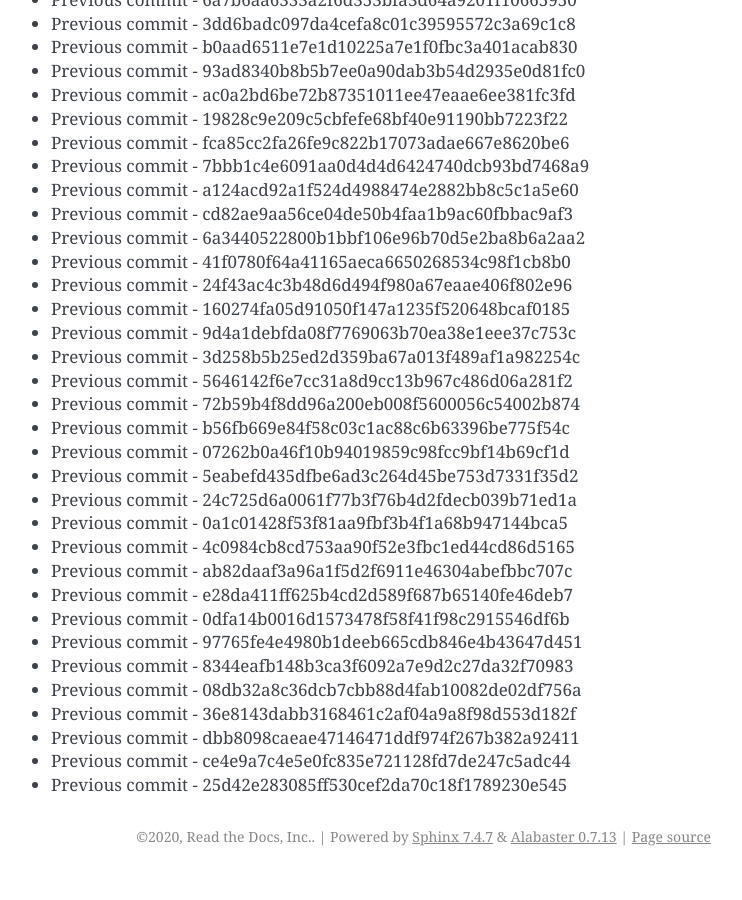
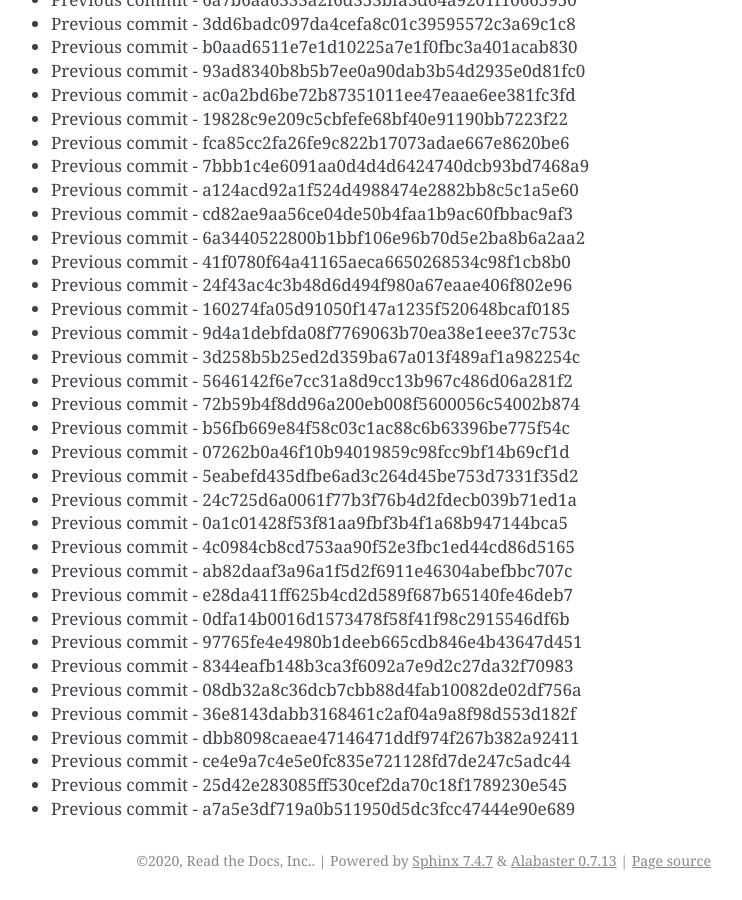
Before and after one commit to readthedocs/rtd-git-stresstest, a Sphinx documentation site: the page built from docs/updates.rst, in a window 1280 px wide and 900 px high, scrolled down 76068 px. Shown: the whole window, without its empty margins (399-1141 px from the left). Built offline with Sphinx 7.4.7, drawn with Linux system fonts in a browser that asks for light colours; before the commit the page ends 76944 px from its top, so only the background shows below that.

Commit message:
Generating commit from previous: a7a5e3df719a0b511950d5dc3fcc47444e90e689

```diff
--- a/docs/updates.rst
+++ b/docs/updates.rst
@@ -3228,3 +3228,4 @@ It can be tested for any performance characteristics.
 * Previous commit - dbb8098caeae47146471ddf974f267b382a92411
 * Previous commit - ce4e9a7c4e5e0fc835e721128fd7de247c5adc44
 * Previous commit - 25d42e283085ff530cef2da70c18f1789230e545
+* Previous commit - a7a5e3df719a0b511950d5dc3fcc47444e90e689
```
